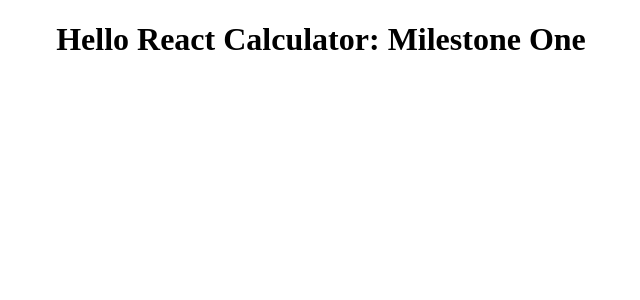
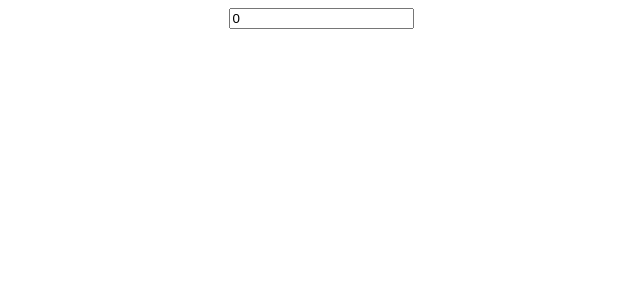
Before and after one commit to chinweokwu/Calculator-App, a React (Create React App) app: page / in a window 1280 px wide. Shown: the top 300 px of the page, without its empty margins (319-959 px from the left). Built offline with nearby package versions, Linux system fonts and the light colour scheme.

Commit message:
created display

```diff
--- a/src/App.js
+++ /dev/null
@@ -1,9 +0,0 @@
-function App() {
-  return (
-    <div>
-      <h1>Hello React Calculator: Milestone One</h1>
-    </div>
-  );
-}
-
-export default App;
--- /dev/null
+++ b/src/components/App.js
@@ -0,0 +1,12 @@
+import React from 'react';
+import Display from './display';
+// import ButtonPanel from './buttonpanel';
+
+const App = () => (
+  <>
+    <Display />
+    {/* <ButtonPanel /> */}
+  </>
+);
+
+export default App;
--- /dev/null
+++ b/src/components/display.js
@@ -0,0 +1,18 @@
+import { React } from 'react';
+import PropTypes from 'prop-types';
+
+const Display = props => {
+  const { results } = props;
+
+  return (<input type="text" value={results} />);
+};
+
+Display.defaultProps = {
+  results: '0',
+};
+
+Display.propTypes = {
+  results: PropTypes.string,
+};
+
+export default Display;
--- a/src/index.js
+++ b/src/index.js
@@ -1,7 +1,7 @@
 import React from 'react';
 import ReactDOM from 'react-dom';
 import './index.css';
-import App from './App';
+import App from './components/App';
 import reportWebVitals from './reportWebVitals';
 
 ReactDOM.render(
```
Also changed, not shown: src/components/button.js (added, +13 -0 lines), src/components/buttonpanel.js (added).
